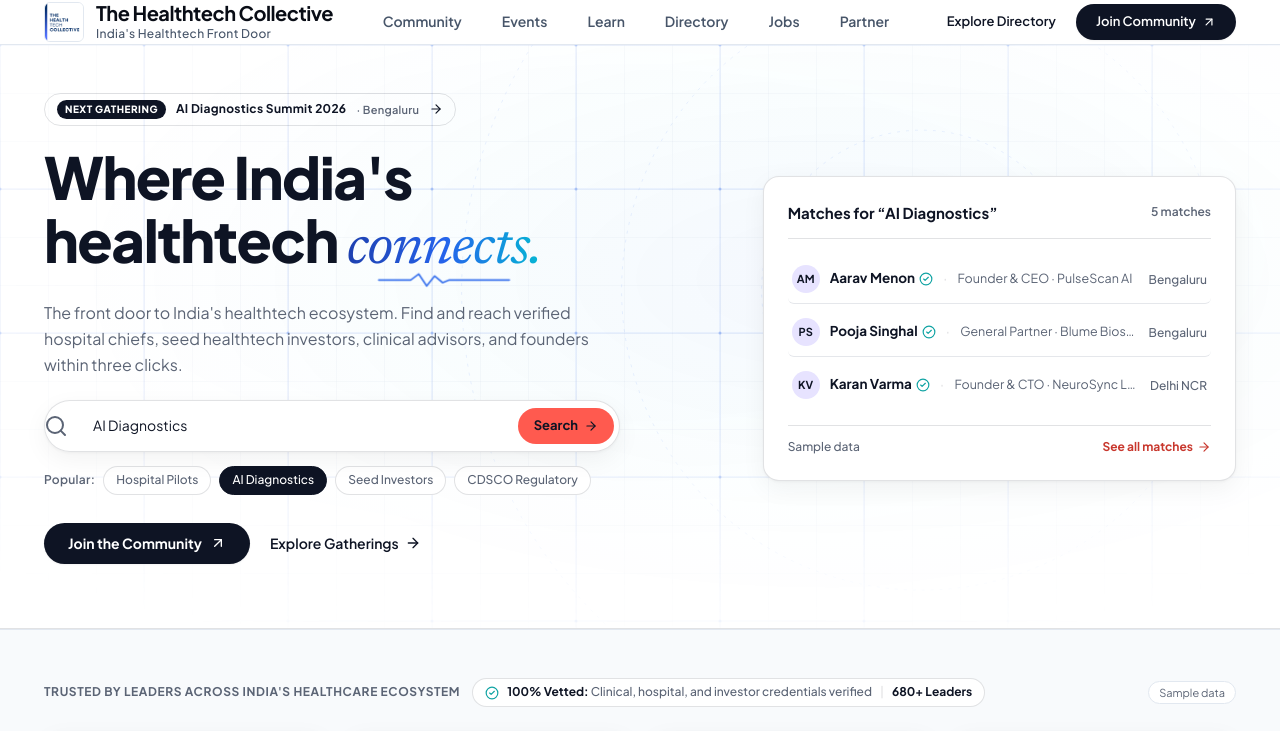
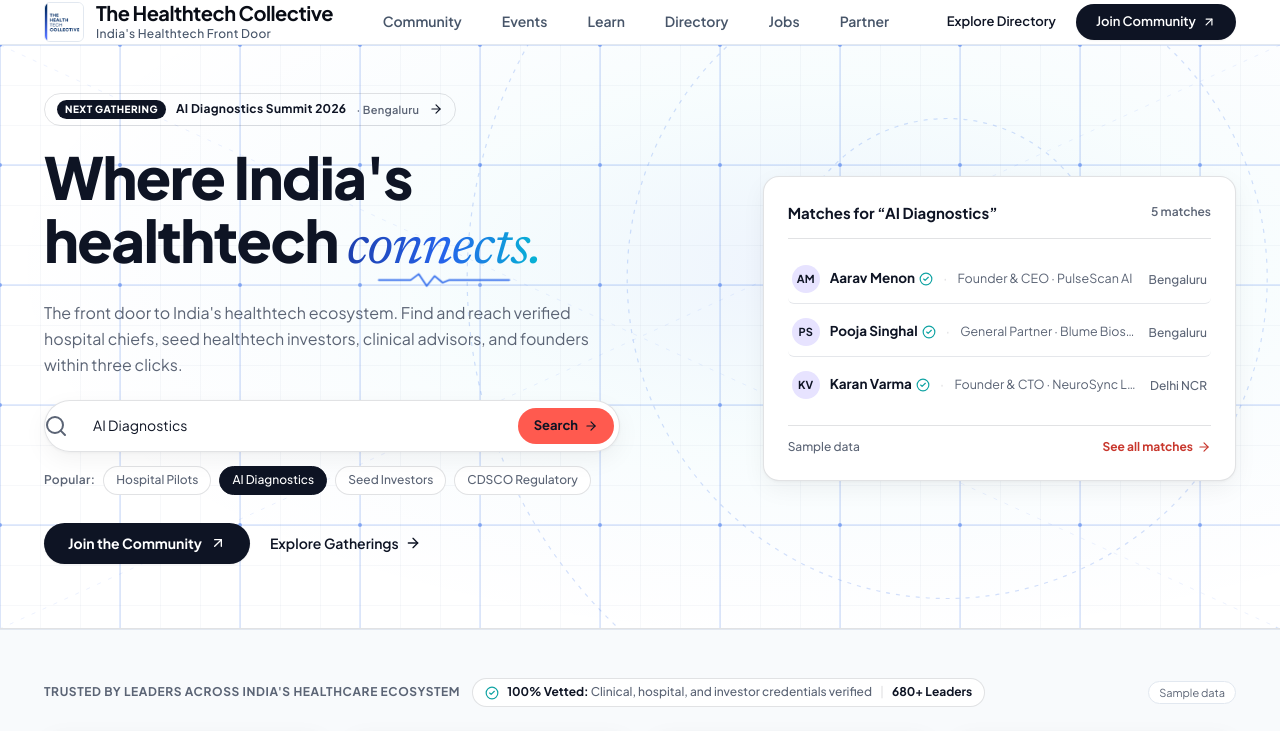
Before and after one commit to harshmakhija24/THC-WEBSITE-REBUILD, a Next.js app: page / in a window 1280 px wide. Shown: the top 731 px of the page. Built offline with nearby package versions, Linux system fonts and the light colour scheme.

Commit message:
fix(hero): make blueprint grid background lines crisp, visible, and unmasked across the hero section

```diff
--- a/components/BackgroundPattern.tsx
+++ b/components/BackgroundPattern.tsx
@@ -11,17 +11,13 @@
   className = "",
   strokeColor,
 }: BackgroundPatternProps) {
-  // 1. Tech Blueprint Grid (Hero): Clean architectural grid, subtle telemetry arcs, soft radial fade (NO PLUS SIGNS)
+  // 1. Tech Blueprint Grid (Hero): Clean architectural grid, visible telemetry arcs, and ambient glow
   if (variant === "tech-blueprint") {
-    const stroke = strokeColor || "rgba(148, 163, 184, 0.18)";
-    const majorStroke = "rgba(37, 99, 235, 0.14)";
+    const stroke = strokeColor || "rgba(148, 163, 184, 0.25)";
+    const majorStroke = "rgba(37, 99, 235, 0.22)";
     return (
       <div
         className={`absolute inset-0 pointer-events-none overflow-hidden select-none ${className}`}
-        style={{
-          maskImage: "radial-gradient(ellipse 85% 75% at 50% 35%, black 35%, transparent 95%)",
-          WebkitMaskImage: "radial-gradient(ellipse 85% 75% at 50% 35%, black 35%, transparent 95%)",
-        }}
         aria-hidden="true"
       >
         <svg
@@ -31,30 +27,31 @@
           height="100%"
         >
           <defs>
-            {/* Minor grid 48px */}
-            <pattern id="bp-grid-minor" width="48" height="48" patternUnits="userSpaceOnUse">
+            {/* Minor grid 40px */}
+            <pattern id="bp-grid-minor" width="40" height="40" patternUnits="userSpaceOnUse">
               <path
-                d="M 48 0 L 0 0 0 48"
+                d="M 40 0 L 0 0 0 40"
                 fill="none"
                 stroke={stroke}
-                strokeWidth="0.75"
+                strokeWidth="0.8"
+                strokeOpacity="0.7"
               />
             </pattern>
 
-            {/* Major grid 144px with subtle micro-dots at intersections (NO plus signs) */}
-            <pattern id="bp-grid-major" width="144" height="144" patternUnits="userSpaceOnUse">
-              <rect width="144" height="144" fill="none" stroke={majorStroke} strokeWidth="1" />
+            {/* Major grid 120px with corner intersection micro-dots */}
+            <pattern id="bp-grid-major" width="120" height="120" patternUnits="userSpaceOnUse">
+              <rect width="120" height="120" fill="none" stroke={majorStroke} strokeWidth="1.2" />
               {/* Clean corner micro-dots at intersections */}
-              <circle cx="0" cy="0" r="1.5" fill="rgba(37, 99, 235, 0.3)" />
-              <circle cx="144" cy="0" r="1.5" fill="rgba(37, 99, 235, 0.3)" />
-              <circle cx="0" cy="144" r="1.5" fill="rgba(37, 99, 235, 0.3)" />
-              <circle cx="144" cy="144" r="1.5" fill="rgba(37, 99, 235, 0.3)" />
+              <circle cx="0" cy="0" r="2" fill="rgba(37, 99, 235, 0.45)" />
+              <circle cx="120" cy="0" r="2" fill="rgba(37, 99, 235, 0.45)" />
+              <circle cx="0" cy="120" r="2" fill="rgba(37, 99, 235, 0.45)" />
+              <circle cx="120" cy="120" r="2" fill="rgba(37, 99, 235, 0.45)" />
             </pattern>
 
             {/* Subtle radial ambient spotlight behind hero */}
-            <radialGradient id="hero-spotlight" cx="65%" cy="40%" r="60%">
-              <stop offset="0%" stopColor="#2563EB" stopOpacity="0.05" />
-              <stop offset="60%" stopColor="#06B6D4" stopOpacity="0.02" />
+            <radialGradient id="hero-spotlight" cx="65%" cy="38%" r="65%">
+              <stop offset="0%" stopColor="#2563EB" stopOpacity="0.08" />
+              <stop offset="50%" stopColor="#06B6D4" stopOpacity="0.03" />
               <stop offset="100%" stopColor="#2563EB" stopOpacity="0" />
             </radialGradient>
           </defs>
@@ -68,11 +65,15 @@
           {/* Major Grid Layer */}
           <rect width="100%" height="100%" fill="url(#bp-grid-major)" />
 
-          {/* Elegant Architectural Telemetry Arcs (centered behind right-side roster) */}
-          <g stroke="rgba(37, 99, 235, 0.09)" strokeWidth="1" fill="none" strokeDasharray="3 6">
-            <circle cx="72%" cy="42%" r="160" />
-            <circle cx="72%" cy="42%" r="300" />
-            <circle cx="72%" cy="42%" r="460" />
+          {/* Architectural Diagonal Ray Lines */}
+          <line x1="0" y1="0" x2="100%" y2="100%" stroke={majorStroke} strokeWidth="1" strokeDasharray="4 8" strokeOpacity="0.4" />
+          <line x1="100%" y1="0" x2="0" y2="100%" stroke={majorStroke} strokeWidth="1" strokeDasharray="4 8" strokeOpacity="0.4" />
+
+          {/* Architectural Telemetry Arcs */}
+          <g stroke="rgba(37, 99, 235, 0.20)" strokeWidth="1.2" fill="none" strokeDasharray="4 6">
+            <circle cx="74%" cy="40%" r="160" />
+            <circle cx="74%" cy="40%" r="320" />
+            <circle cx="74%" cy="40%" r="480" />
           </g>
         </svg>
       </div>
```
